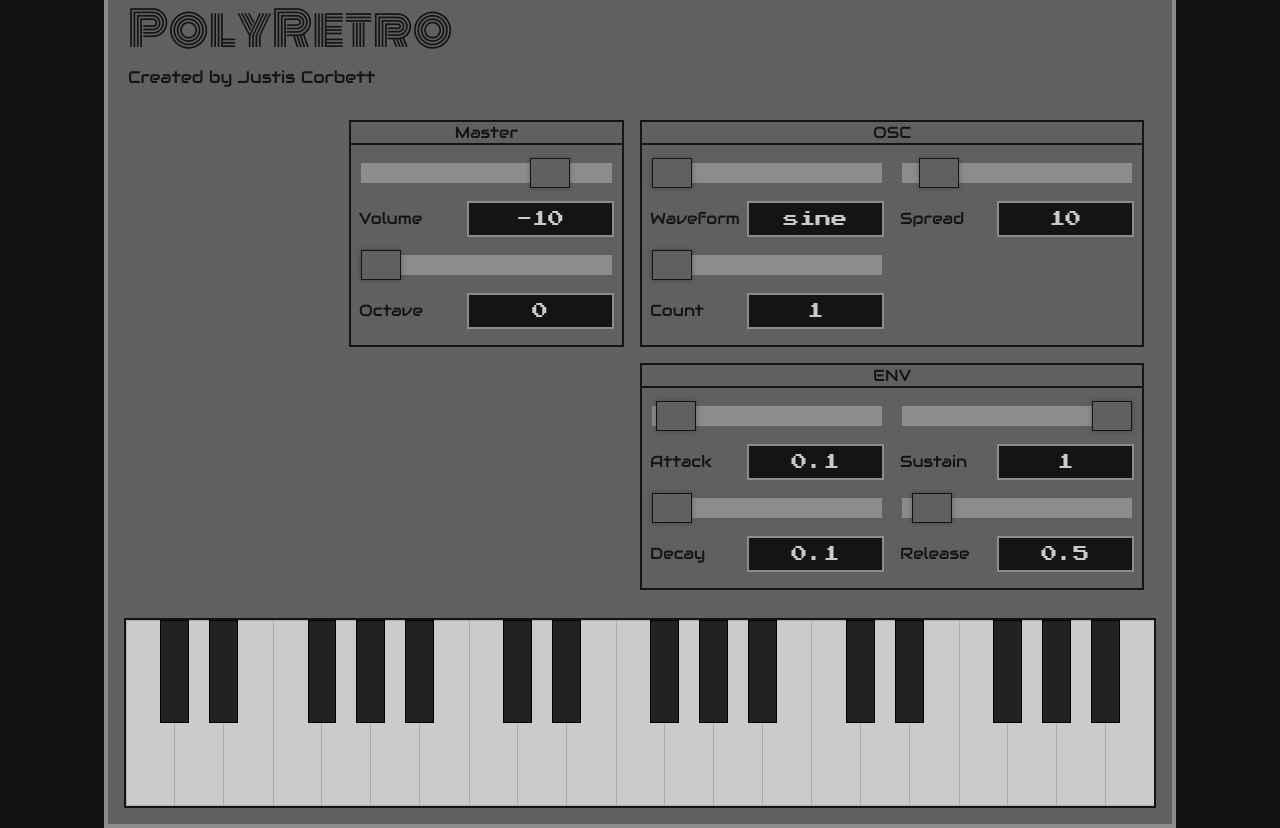
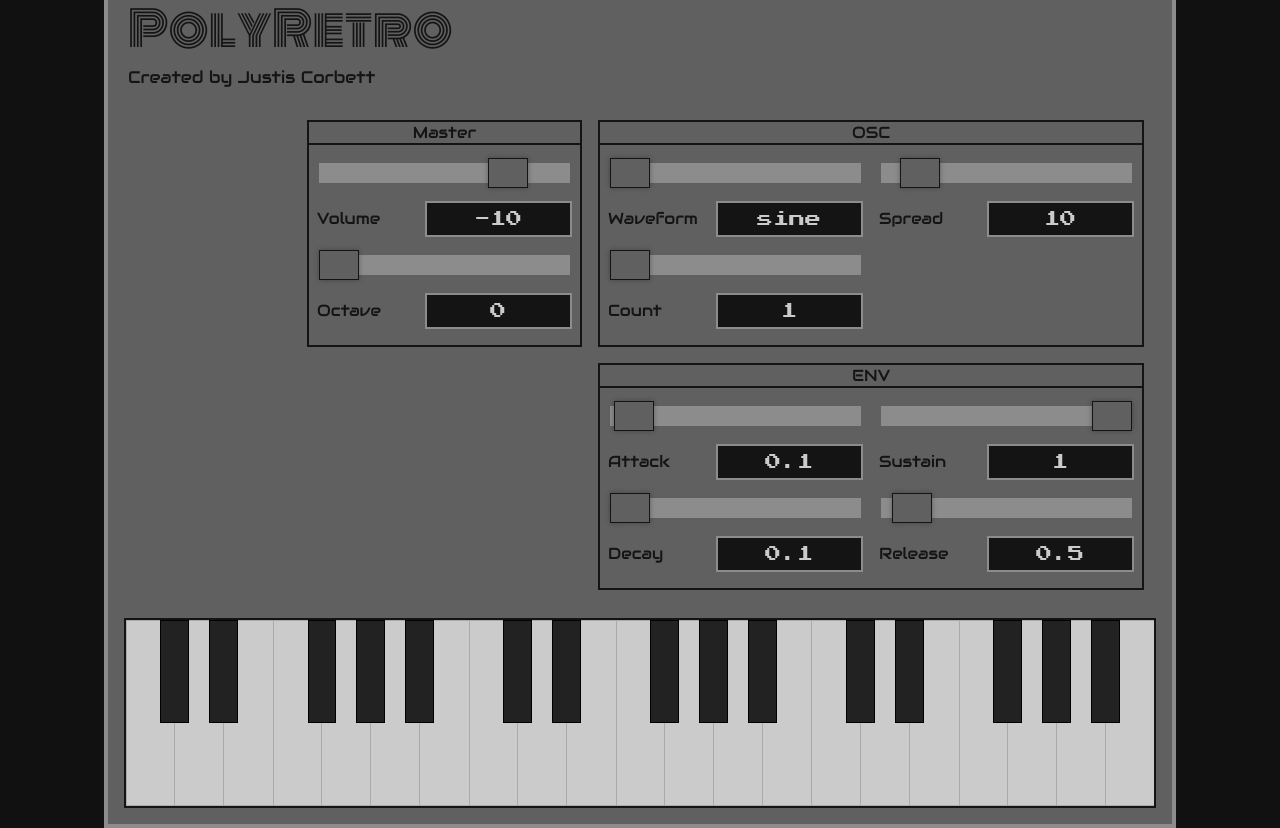
Before and after one commit to JustisCorbett/synthesizer, a React (Create React App) app: page / in a window 1280 px wide. Built offline with nearby package versions, Linux system fonts and the light colour scheme.

Commit message:
styling changes

```diff
--- a/src/App.css
+++ b/src/App.css
@@ -129,8 +129,7 @@
   -webkit-box-pack: center;
       -ms-flex-pack: center;
           justify-content: center;
-  min-width: 225px;
-  max-width: 500px;
+  width: auto;
   border: 0.15em solid #141414;
   margin: 0.5em;
 }
@@ -146,11 +145,13 @@
   -webkit-box-align: start;
       -ms-flex-align: start;
           align-items: flex-start;
-  -webkit-box-pack: start;
-      -ms-flex-pack: start;
-          justify-content: flex-start;
+  -webkit-box-pack: end;
+      -ms-flex-pack: end;
+          justify-content: flex-end;
   width: 100%;
   border-top: 0.15em solid #141414;
+  -ms-flex-wrap: wrap;
+      flex-wrap: wrap;
 }
 
 .control-row {
--- a/src/App.scss
+++ b/src/App.scss
@@ -92,8 +92,7 @@
     flex-direction: column;
     align-items: center;
     justify-content: center;
-    min-width: 225px;
-    max-width: 500px;
+    width: auto;
     border: 0.15em solid $synth_Color_Tertiary;
     margin:0.5em;
 }
@@ -102,9 +101,10 @@
     display: flex;
     flex-direction: row;
     align-items: flex-start;
-    justify-content: flex-start;
+    justify-content: flex-end;
     width: 100%;
     border-top: 0.15em solid $synth_Color_Tertiary;
+    flex-wrap: wrap;
 }
 
 .control-row{
```
Also changed, not shown: 1 other file (tests, documents, lock files or other folders).
